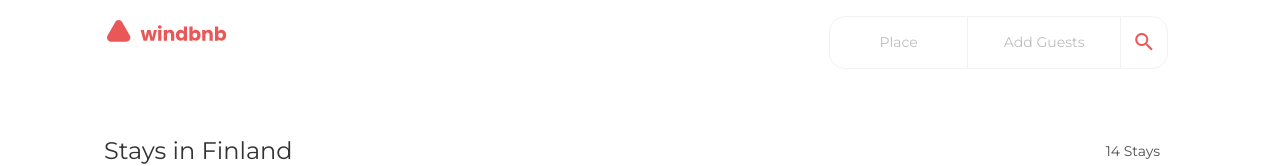
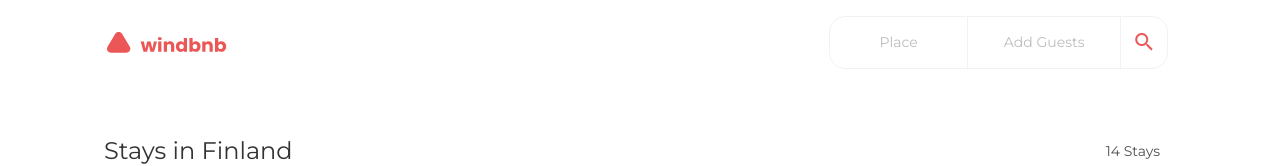
Before and after one commit to josuke0227/windbnb, a React (Create React App) app: page / in a window 1280 px wide. Shown: the top 166 px of the page. Built offline with nearby package versions, Linux system fonts and the light colour scheme.

Commit message:
logi size rearranged

```diff
--- a/src/components/navBar.jsx
+++ b/src/components/navBar.jsx
@@ -6,6 +6,7 @@ import SearchPanel from "./searchPanel";
 import FlexItem from "./styled-components/flexItem";
 import styled from "styled-components";
 import logo from "../img/logo.svg";
+import FlexContainer from "./styled-components/flexContainer";
 
 const FlexLogo = styled(FlexItem)`
   text-align: start;
@@ -23,7 +24,7 @@ const FlexSearchPanel = styled(FlexItem)`
   padding-left: 10rem;
 
   @media (max-width: 1230px) {
-    flex: "1";
+    width: 100%;
     padding-left: 0;
   }
 `;
@@ -36,19 +37,18 @@ const Nav = styled.nav`
     props.isExpanded === true
       ? props.width <= 450
         ? "27rem"
-        : "20rem"
+        : "21rem"
       : props.width < 820
       ? "8rem"
       : "5rem"};
   width: 100%;
   background-color: white;
-  padding: ${(props) => (props.width <= 780 ? "0 1rem" : "0 7rem 0 6.5rem")};
+  padding: ${(props) => (props.width <= 620 ? "0 1rem" : "0 7rem 0 6.5rem")};
   padding-top: 1rem;
   z-index: 2;
 `;
 
-const NavContainer = styled.div`
-  display: flex;
+const NavContainer = styled(FlexContainer)`
   flex-direction: ${(props) => (props.width < 820 ? "column" : "row")};
 `;
 
@@ -104,7 +104,7 @@ const NavBar = ({
   const recaps = guestsRecap(adultGuests, childGuests);
 
   const defaultContent = (
-    <NavContainer width={currentWidth} yAlign>
+    <NavContainer width={currentWidth} xAlign>
       <FlexLogo flex={currentWidth <= 1230 ? "0.6" : "1"}>
         <img
           src={logo}
```
